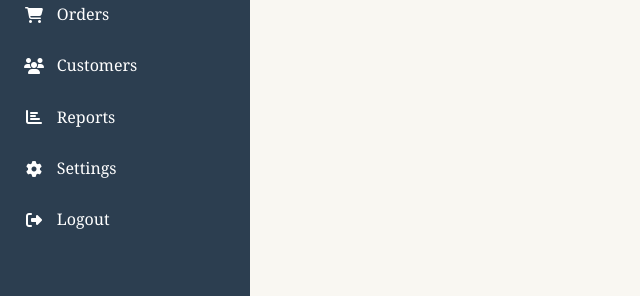
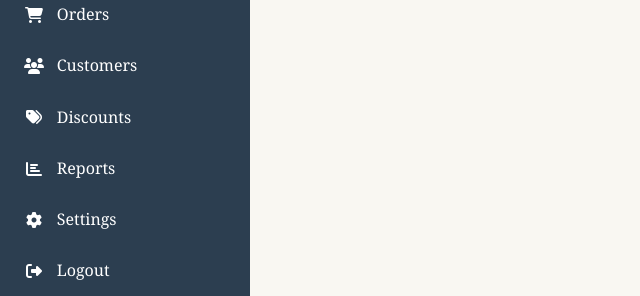
Before and after one commit to mkmkdope/online_shopping, a PHP site: page /page/adminPanel.php in a window 1280 px wide. Shown: the part 504-800 px from the top of the page, without its empty margins (0-640 px from the left). Run offline with PHP 8.4, Linux system fonts and the light colour scheme.

Commit message:
Update admin_sidebar.php

```diff
--- a/page/admin_sidebar.php
+++ b/page/admin_sidebar.php
@@ -65,6 +65,11 @@ if ($currentAdminId) {
                 <i class="fas fa-users"></i>
                 <span class="menu-text">Customers</span>
             </a>
+
+             <a href="discount_panel.php" class="menu-item">
+        <i class="fas fa-tags"></i>
+        <span class="menu-text">Discounts</span>
+    </a>
             <a href="#" class="menu-item">
                 <i class="fas fa-chart-bar"></i>
                 <span class="menu-text">Reports</span>
```
